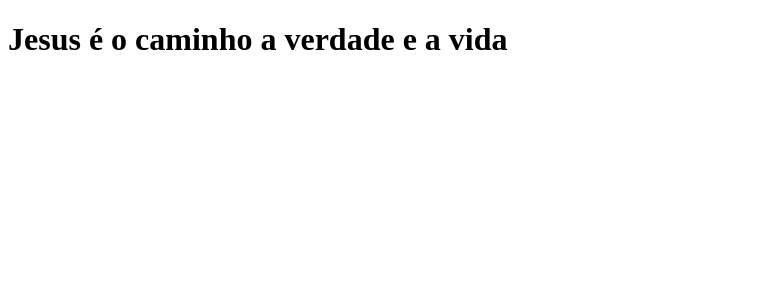
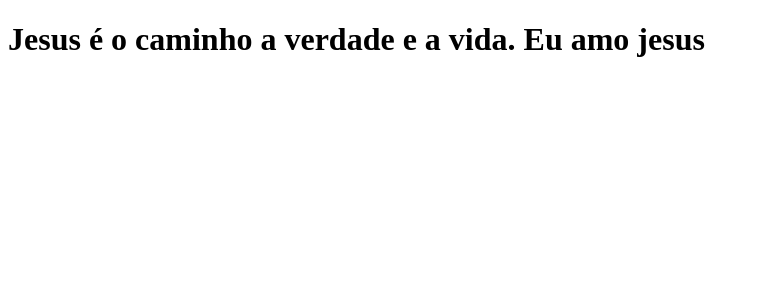
Before and after one commit to ennyocafe/socialtab, a Next.js app: page / in a window 1280 px wide. Shown: the top 300 px of the page, without its empty margins (0-759 px from the left). Built offline with nearby package versions, Linux system fonts and the light colour scheme.

Commit message:
mofidica a frase

```diff
--- a/pages/index.js
+++ b/pages/index.js
@@ -1,5 +1,5 @@
 function Home(){
-    return <h1> Jesus é o caminho a verdade e a vida</h1>
+    return <h1> Jesus é o caminho a verdade e a vida. Eu amo jesus</h1>
 
 }
 
```
